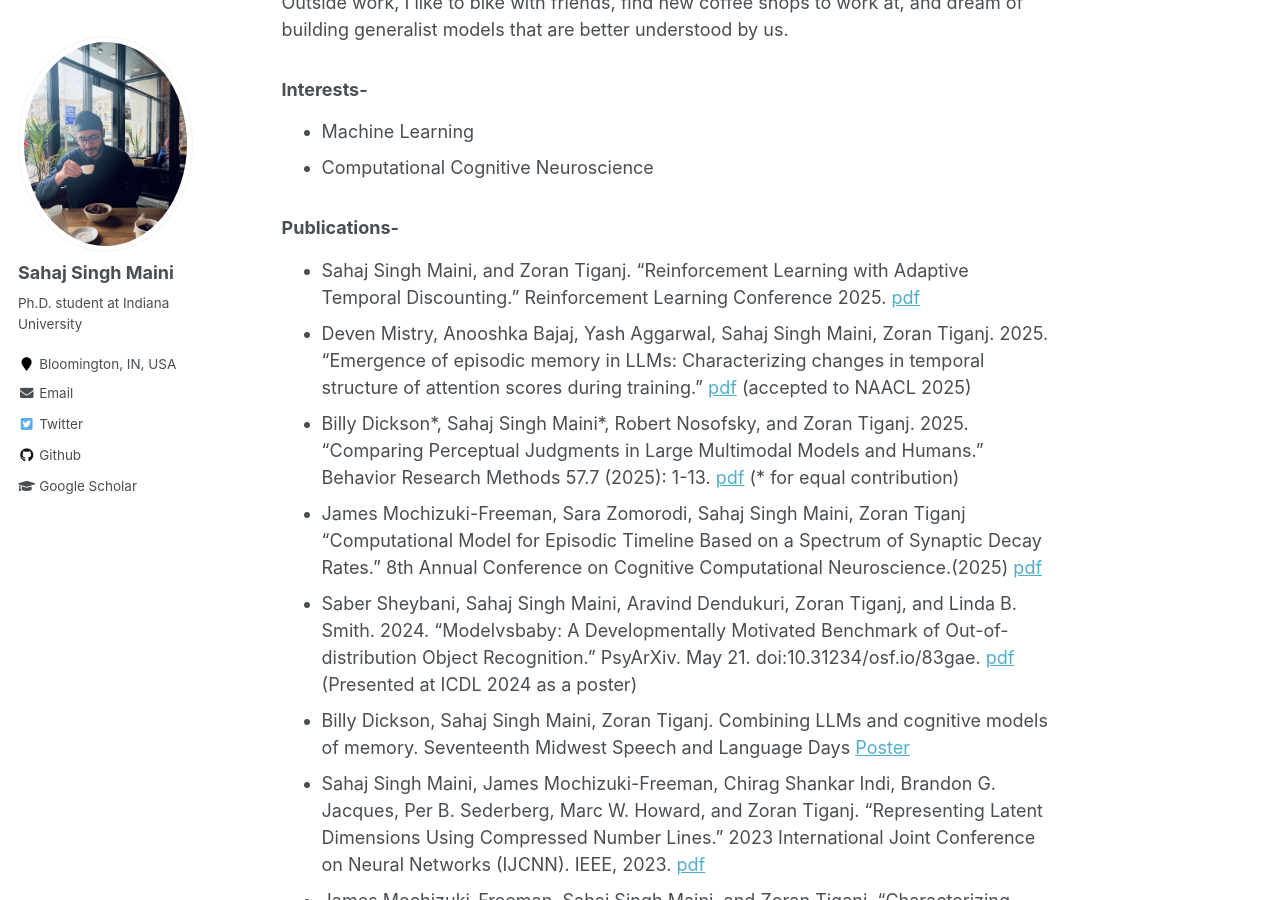
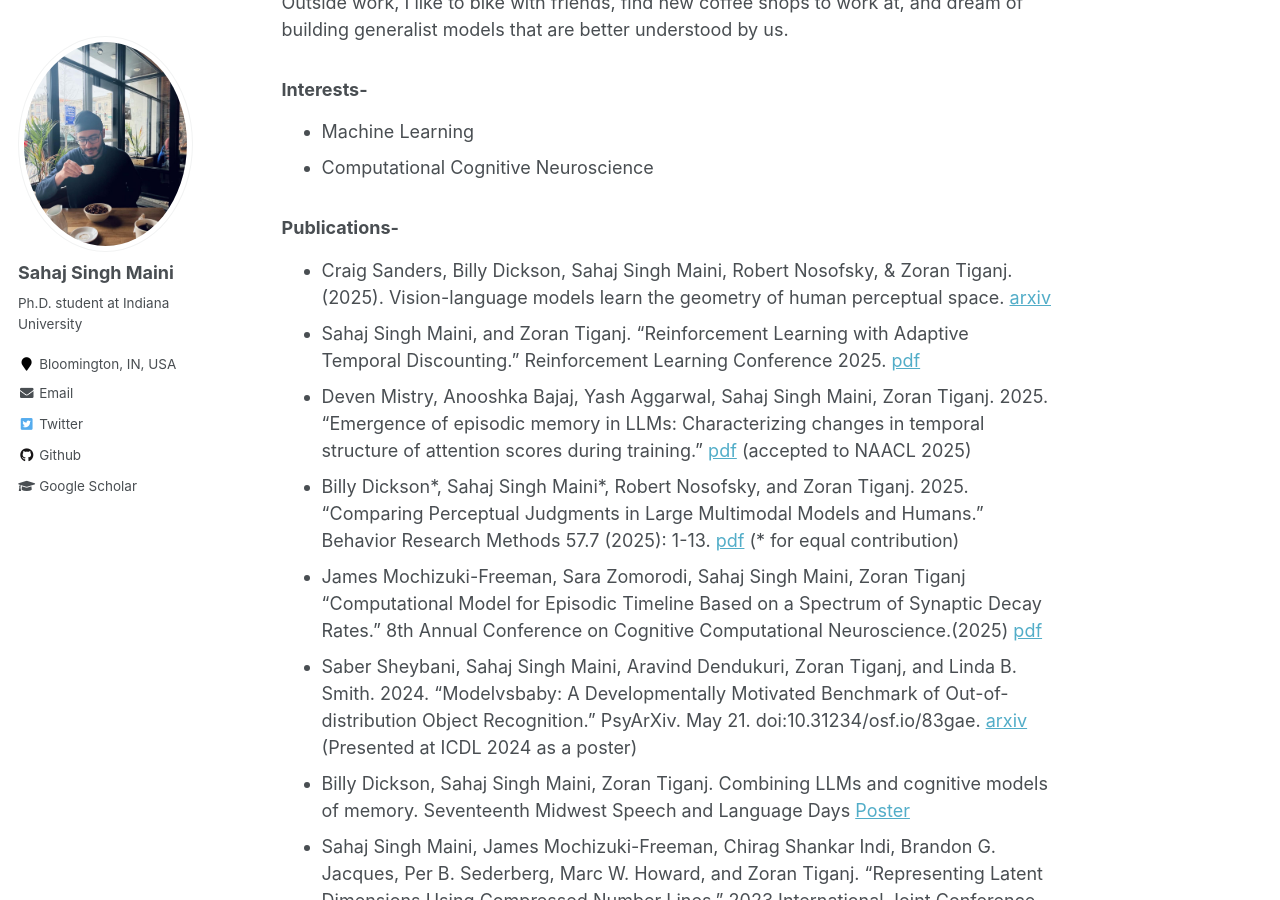
Before and after one commit to Sahaj09/sahaj09.github.io, a Jekyll site: the page built from _pages/about.md, in a window 1280 px wide and 900 px high, scrolled down 276 px. Built offline with Jekyll 4.4.1, drawn with Linux system fonts in a browser that asks for light colours.

Commit message:
Update publication links and formatting in about.md

```diff
--- a/_pages/about.md
+++ b/_pages/about.md
@@ -17,11 +17,12 @@ Outside work, I like to bike with friends, find new coffee shops to work at, and
 - Computational Cognitive Neuroscience
 
 ### Publications-
+- Craig Sanders, Billy Dickson, Sahaj Singh Maini, Robert Nosofsky, & Zoran Tiganj. (2025). Vision-language models learn the geometry of human perceptual space. [arxiv](https://arxiv.org/abs/2510.20859)
 - Sahaj Singh Maini, and Zoran Tiganj. "Reinforcement Learning with Adaptive Temporal Discounting." Reinforcement Learning Conference 2025. [pdf](https://openreview.net/forum?id=PySTNiHvFI)
 - Deven Mistry, Anooshka Bajaj, Yash Aggarwal, Sahaj Singh Maini, Zoran Tiganj. 2025. "Emergence of episodic memory in LLMs: Characterizing changes in temporal structure of attention scores during training." [pdf](https://aclanthology.org/2025.naacl-long.448/) (accepted to NAACL 2025)
 - Billy Dickson\*, Sahaj Singh Maini\*, Robert Nosofsky, and Zoran Tiganj. 2025. “Comparing Perceptual Judgments in Large Multimodal Models and Humans.” Behavior Research Methods 57.7 (2025): 1-13. [pdf](https://link.springer.com/article/10.3758/s13428-025-02728-w) (* for equal contribution)
 - James Mochizuki-Freeman, Sara Zomorodi, Sahaj Singh Maini, Zoran Tiganj "Computational Model for Episodic Timeline Based on a Spectrum of Synaptic Decay Rates." 8th Annual Conference on Cognitive Computational Neuroscience.(2025) [pdf](https://openreview.net/forum?id=4naoku2Ak0)
-- Saber Sheybani, Sahaj Singh Maini, Aravind Dendukuri, Zoran Tiganj, and Linda B. Smith. 2024. “Modelvsbaby: A Developmentally Motivated Benchmark of Out-of-distribution Object Recognition.” PsyArXiv. May 21. doi:10.31234/osf.io/83gae. [pdf](https://osf.io/preprints/psyarxiv/83gae) (Presented at ICDL 2024 as a poster)
+- Saber Sheybani, Sahaj Singh Maini, Aravind Dendukuri, Zoran Tiganj, and Linda B. Smith. 2024. “Modelvsbaby: A Developmentally Motivated Benchmark of Out-of-distribution Object Recognition.” PsyArXiv. May 21. doi:10.31234/osf.io/83gae. [arxiv](https://osf.io/preprints/psyarxiv/83gae) (Presented at ICDL 2024 as a poster)
 - Billy Dickson, Sahaj Singh Maini, Zoran Tiganj. Combining LLMs and cognitive models of memory. Seventeenth Midwest Speech and Language Days [Poster](https://dickson.ai/assets/SITH_POSTER_UofM.pdf)
 - Sahaj Singh Maini, James Mochizuki-Freeman, Chirag Shankar Indi, Brandon G. Jacques, Per B. Sederberg, Marc W. Howard, and Zoran Tiganj. "Representing Latent Dimensions Using Compressed Number Lines." 2023 International Joint Conference on Neural Networks (IJCNN). IEEE, 2023. [pdf](https://ieeexplore.ieee.org/document/10190998)
 - James Mochizuki-Freeman, Sahaj Singh Maini, and Zoran Tiganj. "Characterizing neural activity in cognitively inspired RL agents during an evidence accumulation task." 2023 International Joint Conference on Neural Networks (IJCNN). IEEE, 2023. [pdf](https://ieeexplore.ieee.org/document/10191578)
```
